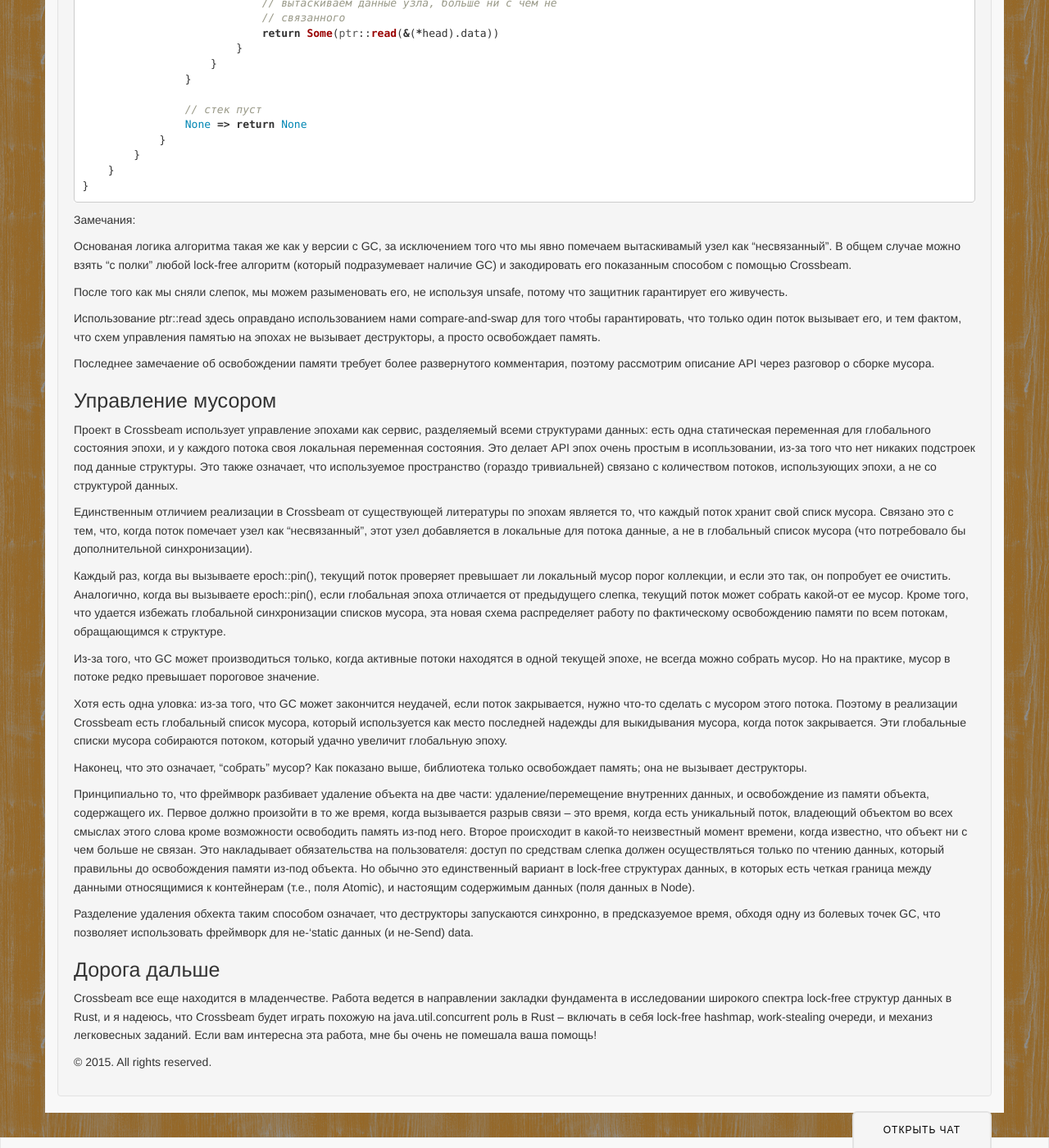
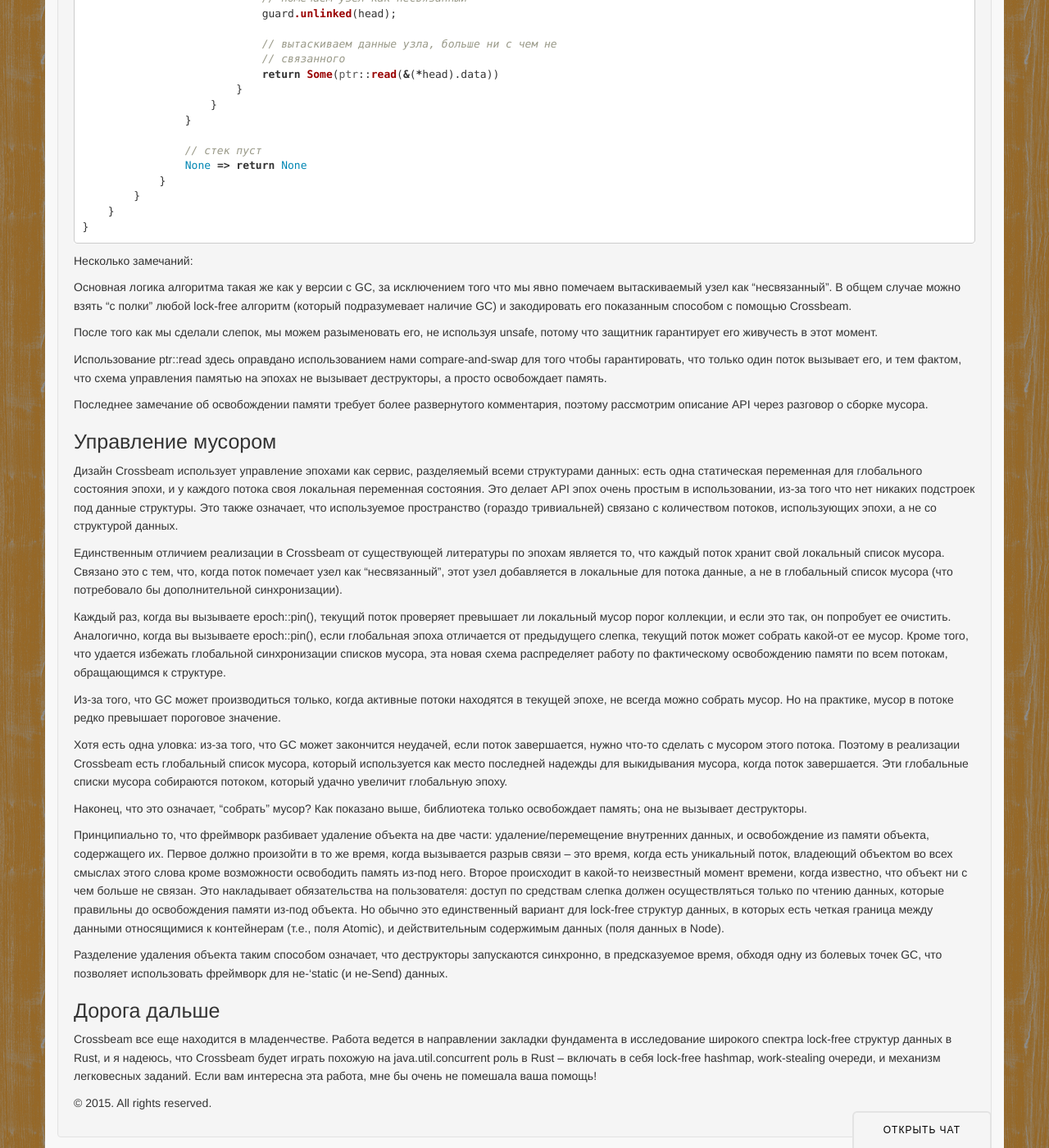
Before and after one commit to rust-lang-ru/rustycrate.ru, a Jekyll site: the page built from _posts/2016-04-23-lock-free.md, in a window 1280 px wide and 1400 px high, scrolled down 10179 px. Shown: the whole window at 82% size. Built offline with Jekyll 4.4.1, drawn with Linux system fonts in a browser that asks for light colours; nearby versions of some CDN libraries; Markdown is read by kramdown in place of the engine named in the settings; comment, search, counter and statistics services are not loaded; some of the changed text lies outside the part shown.

Commit message:
errors fixed

````diff
--- a/_posts/2016-04-23-lock-free.md
+++ b/_posts/2016-04-23-lock-free.md
@@ -3,7 +3,7 @@
 author: Aaron Turon (перевёл Сергей Ефремов)
 categories: обучение
 excerpt: >
-    В статье описывается реализация библиотеки crossbeam.
+    В статье описывается реализация библиотеки Crossbeam.
 ---
 
 Это перевод [статьи](https://aturon.github.io/blog/2015/08/27/epoch/).
@@ -26,7 +26,7 @@
 Я реализовал схему управления памятью, основанную на эпохах (“epoch-based memory
 reclamation”) в новой библиотеке Crossbeam, которая на сегодняшний день готова к
 использованию с вашими структурами данных. В этом посте я расскажу о lock-free
-структурах данных, алгоритме эпох, и внутреннем API Rust.
+структурах данных, алгоритме эпох и внутреннем API Rust.
 
 
 # Тесты
@@ -36,7 +36,7 @@
 
 Для сравнения накладных расходов моей реализации в Crossbeam с реализацией с
 полноценным GC, я для начала реализовал базовый алгоритм lock-free очереди
-(классическая очередь Michael-Scott), и создал точно такую же очередь в Scala. В
+(классическая очередь Michael-Scott) и создал точно такую же очередь в Scala. В
 общем случае языки на основе JVM прекрасно подходят для построения lock-free
 структур данных “с полноценным GC”.
 
@@ -53,18 +53,19 @@
 Я тестировал очереди двумя способами:
 
 Сценарий с множеством производителей и одним потребителем (A multi-producer,
-single-consumer (MPSC)), в котором два потока неоднократно посылают сообщения, а
-один поток получает их в непрервном цикле.
+single-consumer, MPSC), в котором два потока неоднократно посылают сообщения, а
+один поток получает их в непрерывном цикле.
 
 Сценарий с множеством производителей и множеством потребителей (A multi-
-producer, multi-consumer (MPMC)), в котором два потока посылают и два потока
-принимают в непрерывном цикле.
+producer, multi-consumer, MPMC), в котором два потока посылают сообщения и два потока
+принимают их в непрерывном цикле.
 
-Тесты подобные этим довольно типичны для измерения масштабируемости lock-free
-структур данных в режиме “соперничества – множество потоков одновременно борются
-за конкурентное обновление. Необходимо тестировать много вариантов использования
-очереди при построении реализации для production; здесь цель - это просто
-приблизительно оценить накладные расходы схемы управления памятью.
+Тесты, подобные этим, довольно типичны для измерения масштабируемости lock-free
+структур данных в режиме “соперничества“ – несколько потоков одновременно
+борются за конкурентное обновление. Необходимо тестировать множество вариантов
+использования очереди при построении реализации для production; здесь цель - это
+просто приблизительно оценить накладные расходы, добавляемые схемой управления
+памятью.
 
 Для теста MPSC я также добавил сравнение с встроенным в Rust алгоритмом каналов,
 который как раз оптимизирован под этот вариант использования (и, следовательно,
@@ -167,14 +170,16 @@
 }
 ```
 
-Самое простое начать с метода pop. Для этого, заходим в цикл, берем слепок head
-и выполняем compare-and-swap, заменяющий слепок на указатель на следующий
+Самое простое  - начать с метода pop. Для этого заходим в цикл, берем слепок
+head и выполняем compare-and-swap, заменяющий слепок на указатель на следующий
 элемент:
 
+```text
 Заметьте, что compare_and_swap автоматически меняет значение AtomicPtr со
-старого значения на новое, если старое значение совпадает. В этом посте также
-можете спокойно пропускать метки Acquire, Release и Relaxed, если они вам не
+старого значения на новое, если старое значение совпадает. В этом посте можете
+также спокойно пропускать метки Acquire, Release и Relaxed, если они вам не
 знакомы.
+```
 
 ```rust
 impl<T> Stack<T> {
@@ -255,7 +260,7 @@
 
 Проблема в том, что другие потоки могли тоже в этот же момент вызывать pop. У
 них может быть слепок текущей head; ничего не ограничивает их от чтения
-(*head).next их слепка сразу после того как мы освободили узел, на который
+(*head).next у их слепка сразу после того, как мы освободили узел, на который
 они ссылаются –  в самом явном виде баг использование-после-освобождения!
 
 Вот в этом то и суть вопроса. Мы хотим использовать lock-free алгоритмы, но
@@ -358,10 +363,10 @@
 другой стороны, выходит из управления эпохами помечая поток флагом неактивности.
 
 В связи с тем, что Guard представляет собой “активность”, заимствованный &'a Guard
-гарантирует, что поток активен на время жизни 'a – именно то что нам нужно,
+гарантирует, что поток активен на время жизни 'a – именно то, что нам нужно,
 чтобы ограничить время жизни слепка, взятого в lock-free алгоритме.
 
-Для использования Guard, Crossbeam предоставляет набор из трех типов указателей,
+Для использования Guard Crossbeam предоставляет набор из трех типов указателей,
 предназначенных для совместной работы:
 
 *   Owned<T>, сродни Box<T>, который указывает на уникально владеемые данные,
@@ -369,13 +374,13 @@
 
 *   Shared<'a, T>, сродни &'a T, который указывает на разделяемые данные,
 которые могут или не могут быть доступны из структуры данных, но он гарантирует,
- что они не будут освобождены из памяти в течение времени жизни 'a.
+что они не будут освобождены из памяти в течение времени жизни 'a.
 
 *   Atomic<T>, сродни std::sync::atomic::AtomicPtr, который предоставляет
 атомарное обновление указателя, используя типы Owned и Shared, и связывает их с
 Guard.
 
-Рассмотрим каждый из них .
+Рассмотрим каждый из них.
 
 # Указатели Owned и Shared
 
@@ -397,7 +402,7 @@
 
 Указатель Shared<'a, T> похож на &'a T – он реализует Copy – но разыменовывается
 в &'a T. Это такой хитрый способ передать, что время жизни указателя, который он
-предоставляет на самом деле равно 'a.
+предоставляет, на самом деле равно 'a.
 
 ```rust
 pub struct Shared<'a, T: 'a> { ... }
@@ -411,13 +416,13 @@
 }
 ```
 
-В отличие от Owned, нельзя напрямую создать указатель Shared. Вместо этого,
+В отличие от Owned, указатель Shared нельзя создать напрямую. Вместо этого,
 указатели Shared получаются по средствам чтения из Atomic, что мы увидим далее.
 
 # Atomic
 
 Сердцем библиотеки является Atomic, который предоставляет атомарный доступ к
-указателю (может быть null), и связывает между собой другие типы в библиотеке:
+указателю (может быть null) и связывает между собой другие типы в библиотеке:
 
 ```rust
 pub struct Atomic<T> { ... }
@@ -428,7 +433,8 @@
 }
 ```
 
-Рассмотрим по очереди каждую операцию, из их хитрости в определенные моменты.
+Рассмотрим по очереди каждую операцию, потому что для каждой из них есть своя
+хитрость.
 
 # Загрузка
 
@@ -529,7 +535,7 @@
 В этом случае, при удачном CAS мы получим Shared указатель на вставленные нами
 данные.
 
-Последнее, мы можем заменить один Shared указатель другим:
+И последнее, мы можем заменить один Shared указатель другим:
 
 ```rust
 impl<T> Atomic<T> {
@@ -655,39 +661,39 @@
 }
 ```
 
-Замечания:
+Несколько замечаний:
 
-Основаная логика алгоритма такая же как у версии с GC, за исключением того что
-мы явно помечаем вытаскивамый узел как “несвязанный”. В общем случае можно взять
+Основная логика алгоритма такая же как у версии с GC, за исключением того что мы
+явно помечаем вытаскиваемый узел как “несвязанный”. В общем случае можно взять
 “с полки” любой lock-free алгоритм (который подразумевает наличие GC) и
 закодировать его показанным способом с помощью Crossbeam.
 
-После того как мы сняли слепок, мы можем разыменовать его, не используя unsafe,
-потому что защитник гарантирует его живучесть.
+После того как мы сделали слепок, мы можем разыменовать его, не используя
+unsafe, потому что защитник гарантирует его живучесть в этот момент.
 
 Использование ptr::read здесь оправдано использованием нами compare-and-swap для
 того чтобы гарантировать, что только один поток вызывает его, и тем фактом, что
-схем управления памятью на эпохах не вызывает деструкторы, а просто освобождает
+схема управления памятью на эпохах не вызывает деструкторы, а просто освобождает
 память.
 
-Последнее замечаение об освобождении памяти требует более развернутого
+Последнее замечание об освобождении памяти требует более развернутого
 комментария, поэтому рассмотрим описание API через разговор о сборке мусора.
 
 # Управление мусором
 
-Проект в Crossbeam использует управление эпохами как сервис, разделяемый всеми
+Дизайн Crossbeam использует управление эпохами как сервис, разделяемый всеми
 структурами данных: есть одна статическая переменная для глобального состояния
 эпохи, и у каждого потока своя локальная переменная состояния. Это делает API
-эпох очень простым в исопльзовании, из-за того что нет никаких подстроек под
+эпох очень простым в использовании, из-за того что нет никаких подстроек под
 данные структуры. Это также означает, что используемое пространство (гораздо
 тривиальней) связано с количеством потоков, использующих эпохи, а не со
 структурой данных.
 
 Единственным отличием реализации в Crossbeam от существующей литературы по
-эпохам является то, что каждый поток хранит свой списк мусора. Связано это с
-тем, что, когда поток помечает узел как “несвязанный”, этот узел добавляется в
-локальные для потока данные, а не в глобальный список мусора (что потребовало бы
-дополнительной синхронизации).
+эпохам является то, что каждый поток хранит свой локальный список мусора.
+Связано это с тем, что, когда поток помечает узел как “несвязанный”, этот узел
+добавляется в локальные для потока данные, а не в глобальный список мусора (что
+потребовало бы дополнительной синхронизации).
 
 Каждый раз, когда вы вызываете epoch::pin(), текущий поток проверяет превышает
 ли локальный мусор порог коллекции, и если это так, он попробует ее очистить.
@@ -698,13 +704,13 @@
 обращающимся к структуре.
 
 Из-за того, что GC может производиться только, когда активные потоки находятся в
-одной текущей эпохе, не всегда можно собрать мусор. Но на практике, мусор в
-потоке редко превышает пороговое значение.
+текущей эпохе, не всегда можно собрать мусор. Но на практике, мусор в потоке
+редко превышает пороговое значение.
 
 Хотя есть одна уловка: из-за того, что GC может закончится неудачей, если поток
-закрывается, нужно что-то сделать с мусором этого потока. Поэтому в реализации
+завершается, нужно что-то сделать с мусором этого потока. Поэтому в реализации
 Crossbeam есть глобальный список мусора, который используется как место
-последней надежды для выкидывания мусора, когда поток закрывается. Эти
+последней надежды для выкидывания мусора, когда поток завершается. Эти
 глобальные списки мусора собираются потоком, который удачно увеличит глобальную
 эпоху.
 
@@ -718,23 +724,23 @@
 смыслах этого слова кроме возможности освободить память из-под него. Второе
 происходит в какой-то неизвестный момент времени, когда известно, что объект ни
 с чем больше не связан. Это накладывает обязательства на пользователя: доступ по
-средствам слепка должен осуществляться только по чтению данных, который
+средствам слепка должен осуществляться только по чтению данных, которые
 правильны до освобождения памяти из-под объекта. Но обычно это единственный
-вариант в lock-free структурах данных, в которых есть четкая граница между
-данными относящимися к контейнерам (т.е., поля Atomic), и настоящим содержимым
-данных (поля данных в Node).
+вариант для lock-free структур данных, в которых есть четкая граница между
+данными относящимися к контейнерам (т.е., поля Atomic), и действительным
+содержимым данных (поля данных в Node).
 
-Разделение удаления обхекта таким способом означает, что деструкторы запускаются
+Разделение удаления объекта таким способом означает, что деструкторы запускаются
 синхронно, в предсказуемое время, обходя одну из болевых точек GC, что позволяет
-использовать фреймворк для не-'static данных (и не-Send) data.
+использовать фреймворк для не-'static (и не-Send) данных.
 
 # Дорога дальше
 
 Crossbeam все еще находится в младенчестве. Работа ведется в направлении
-закладки фундамента в исследовании широкого спектра lock-free структур данных в
+закладки фундамента в исследование широкого спектра lock-free структур данных в
 Rust, и я надеюсь, что Crossbeam будет играть похожую на java.util.concurrent
 роль в Rust – включать в себя lock-free hashmap, work-stealing очереди, и
-механиз легковесных заданий. Если вам интересна эта работа, мне бы очень не
+механизм легковесных заданий. Если вам интересна эта работа, мне бы очень не
 помешала ваша помощь!
 
 © 2015. All rights reserved.
````
Also changed, not shown: other parts of _posts/2016-04-23-lock-free.md (+51 -49 lines).
